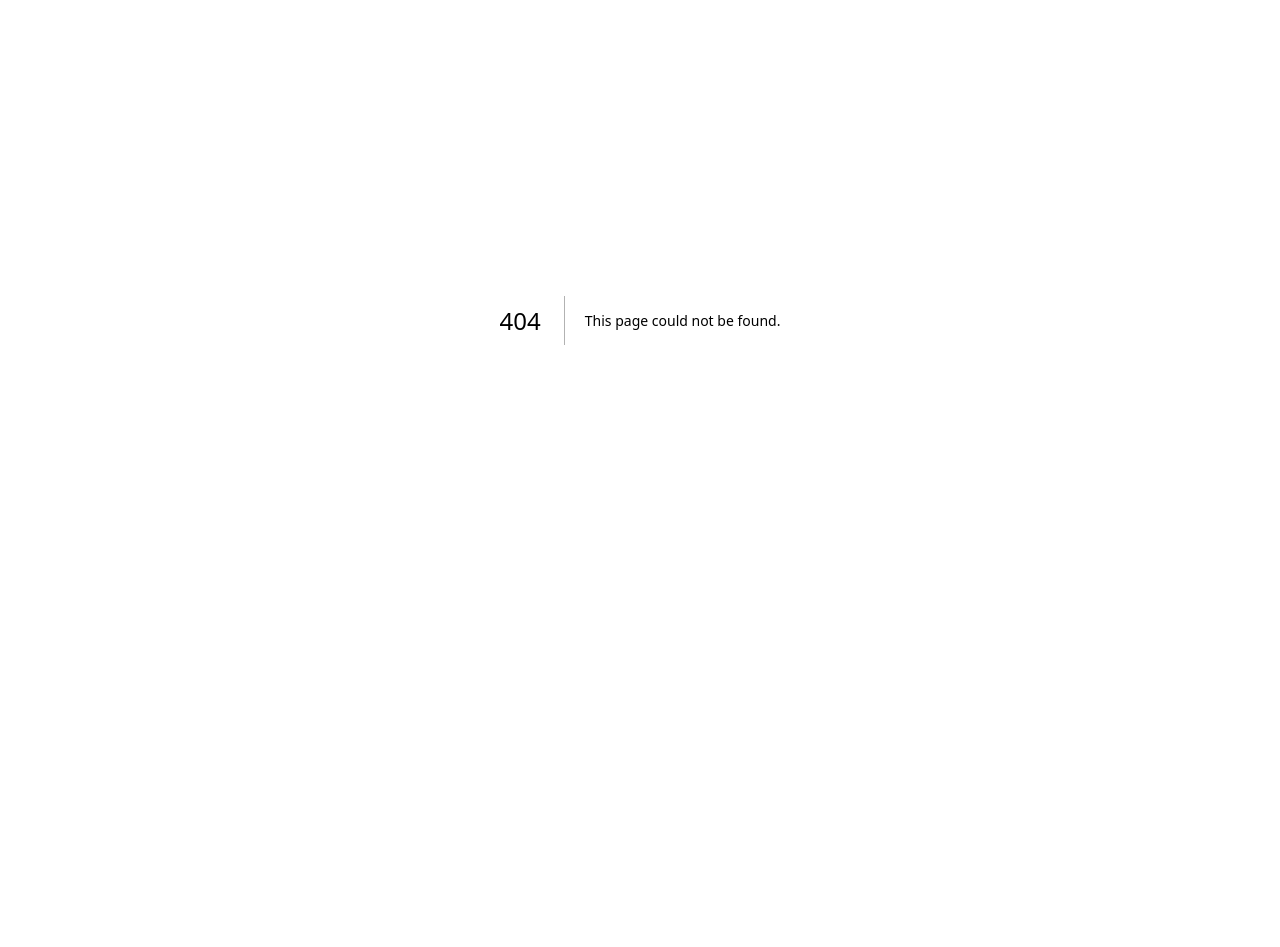
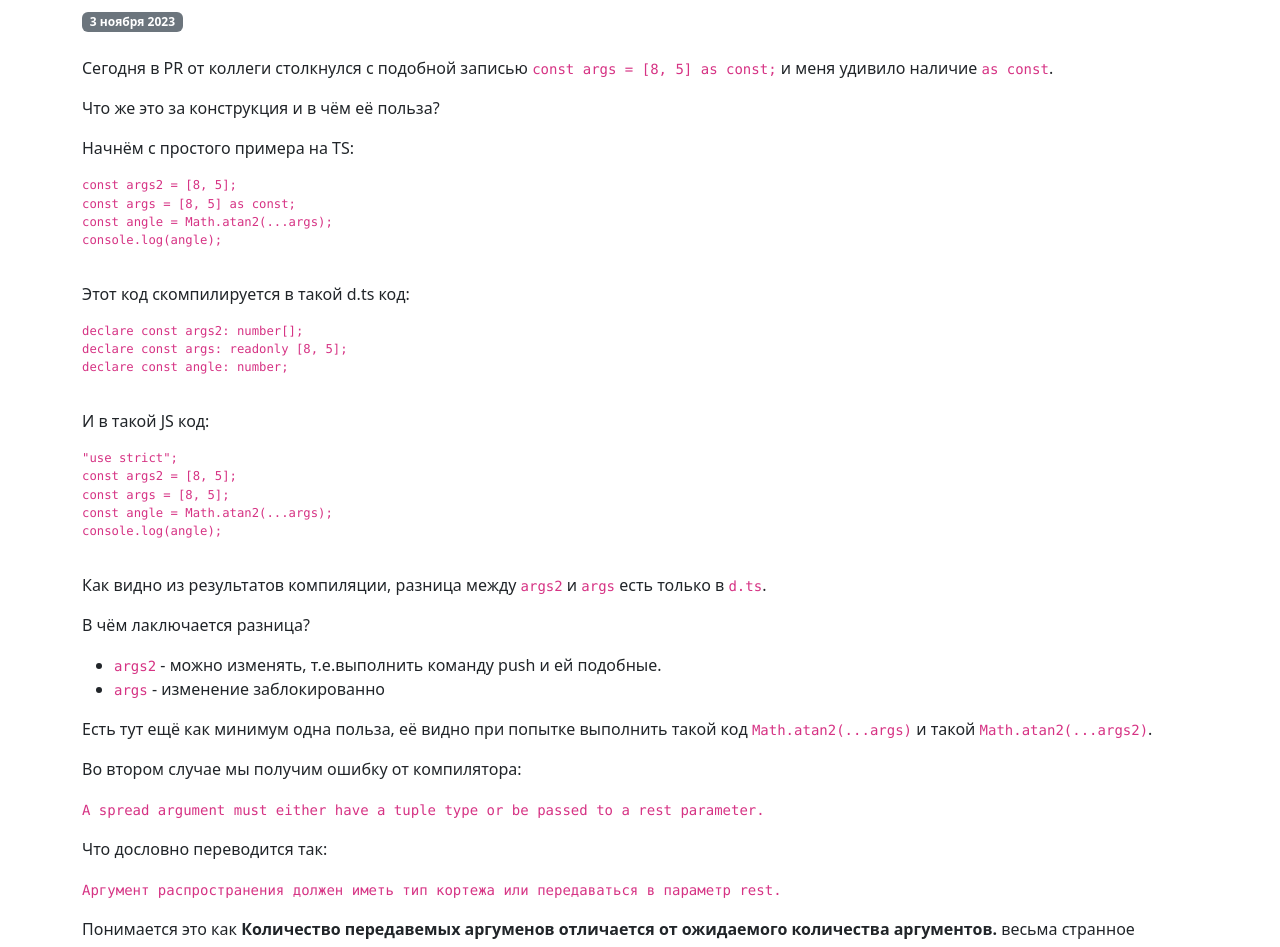
Before and after one commit to taraswww777/taraswww777.dev, a Next.js app: page /articles/ts-as-const in a window 1280 px wide. Before the commit this address had no page. Shown: the part 80-1027 px from the top of the page. Before the commit the page ends 800 px from the top, so only its background shows below. Built offline with nearby package versions, Linux system fonts and the light colour scheme.

Commit message:
add article ts-as-const

```diff
--- a/src/pages/articles/2023-frontend-conf-day-0.mdx
+++ b/src/pages/articles/2023-frontend-conf-day-0.mdx
@@ -6,7 +6,7 @@ import {titleWithSiteName} from '../../utils/titleWithSiteName';
 
 <PageTemplates header={<h1>FrontendConf2023. День 0. 01 октября 2023</h1>}>
 
-  <time pubdate datetime="2023-10-01" className="badge bg-secondary">1 октября 2023</time>
+  <time pubdate datetime="2023-10-01" className="badge bg-secondary mb-4">1 октября 2023</time>
 
   День 0, он же день финальной подготовки.
 
--- a/src/pages/articles/index.mdx
+++ b/src/pages/articles/index.mdx
@@ -9,6 +9,7 @@ import {VerticalNav} from '../../components/vertical-nav';
   <VerticalNav
     items={{
       '/articles/2023-frontend-conf-day-0': 'FrontendConf 2023 день 0',
+      '/articles/ts-as-const': 'TS. Какая польза от as const',
       //  '/articles/2023-frontend-conf-day-1': 'FrontendConf 2023 день 1',
       //  '/articles/2023-frontend-conf-day-2': 'FrontendConf 2023 день 2',
     }}
--- /dev/null
+++ b/src/pages/articles/ts-as-const.mdx
@@ -0,0 +1,80 @@
+import {HeadTitle} from 'src/components/mdx/HeadTitle';
+import {PageTemplates} from 'src/components/PageTemplates';
+import {titleWithSiteName} from 'src/utils/titleWithSiteName';
+
+
+<HeadTitle title={titleWithSiteName('TS. Какая польза от записи `const a = [1, 2] as const`')} />
+
+<PageTemplates header={<h1>TS. Какая польза от записи `const a = [1, 2] as const`</h1>}>
+
+  <time pubdate datetime="2023-11-03" className="badge bg-secondary mb-4 mb-4">3 ноября 2023</time>
+
+  Сегодня в PR от коллеги столкнулся с подобной записью `const args = [8, 5] as const;` и меня удивило наличие `as const`.
+
+  Что же это за конструкция и в чём её польза?
+
+  Начнём с простого примера на TS:
+
+  <code lang={'typescript'}>
+    <pre>
+    const args2 = [8, 5];
+    const args = [8, 5] as const;
+    const angle = Math.atan2(...args);
+    console.log(angle);
+    </pre>
+  </code>
+
+  Этот код скомпилируется в такой d.ts код:
+
+  <code lang={'typescript'}>
+    <pre>
+    declare const args2: number[];
+    declare const args: readonly [8, 5];
+    declare const angle: number;
+    </pre>
+  </code>
+
+  И в такой JS код:
+
+  <code lang={'javascript'} >
+    <pre>
+    "use strict";
+    const args2 = [8, 5];
+    const args = [8, 5];
+    const angle = Math.atan2(...args);
+    console.log(angle);
+   </pre>
+  </code>
+
+  Как видно из результатов компиляции, разница между `args2` и `args` есть только в `d.ts`.
+
+  В чём лаключается разница?
+
+  - `args2` - можно изменять, т.е.выполнить команду push и ей подобные.
+  - `args` - изменение заблокированно
+
+  Есть тут ещё как минимум одна польза,
+  её видно при попытке выполнить такой код `Math.atan2(...args)`
+  и такой `Math.atan2(...args2)`.
+
+  Во втором случае мы получим ошибку от компилятора:
+
+  `A spread argument must either have a tuple type or be passed to a rest parameter.`
+
+  Что дословно переводится так:
+
+  `Аргумент распространения должен иметь тип кортежа или передаваться в параметр rest.`
+
+  Понимается это как
+  <strong>Количество передавемых аргуменов отличается от ожидаемого количества аргументов.</strong>
+  весьма странное замечание, но `as const` приходит к нам на помощь.
+
+  <strong>Подведём итоги</strong> того что полезного от можно получить `as const`:
+
+  1. Позволяет сделать `readonly` константу
+  2. Устраняет ошибку при передаче массыва в функцию при помощи спред оператора
+
+  <hr/>
+
+  Больше примеров <a target="_blank" href="https://bobbyhadz.com/blog/typescript-spread-argument-must-either-have-tuple-type">тут</a>
+</PageTemplates>
```
